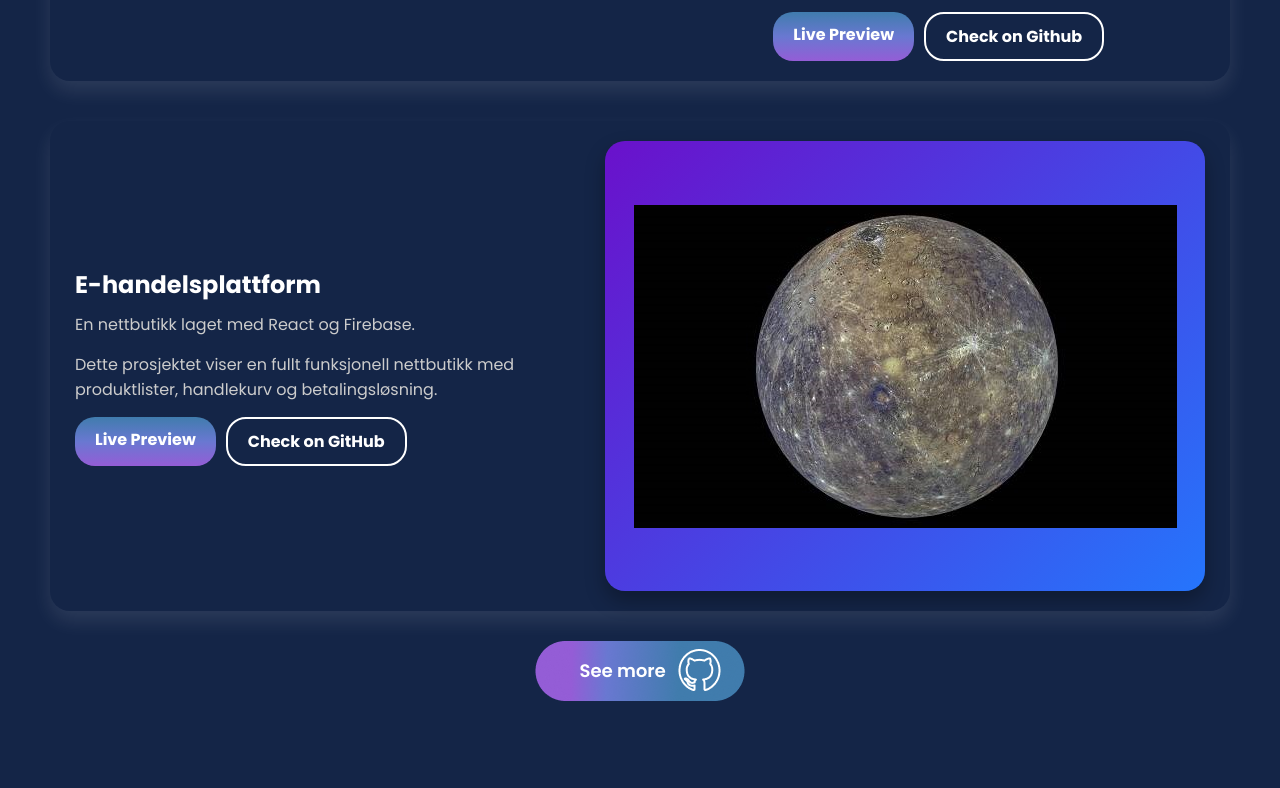
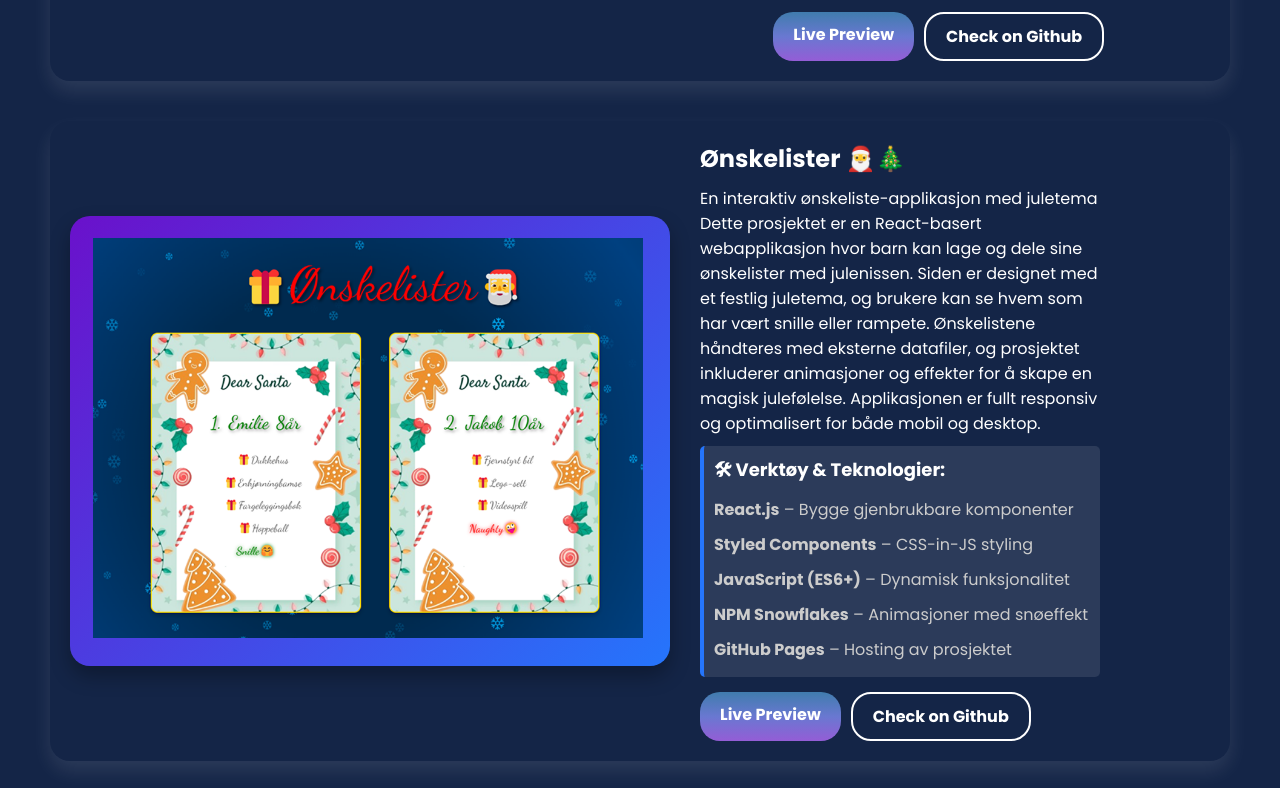
Before and after one commit to sravya-21k/Sravya_Portfolio, a website: page index.html in a window 1280 px wide. Shown: the part 4332-5120 px from the top of the page. Drawn offline with nearby package versions, Linux system fonts and the light colour scheme.

Commit message:
updated project4

```diff
--- a/Prosjekt.css
+++ b/Prosjekt.css
@@ -257,6 +257,67 @@ h3 {
 .see-more {
   margin-top: 30px;
 }
+.project-card4 {
+  display: flex;
+  align-items: center;
+  text-align: center;
+  justify-content: start;
+  background: transparent;
+  gap: 30px;
+  padding: 20px;
+  border-radius: 20px;
+  transition: transform 0.3s ease-in-out, box-shadow 0.3s ease-in-out;
+  max-width: 1200px;
+  height: auto;
+  margin: 40px auto;
+  /* border: 2px solid red; */
+  box-shadow: 0 10px 20px rgba(255, 255, 255, 0.1);
+}
+.image-box {
+  width: 600px;
+  height: 450px;
+  background: linear-gradient(135deg, #6a11cb, #2575fc);
+  display: flex;
+  align-items: center;
+  justify-content: center;
+  border-radius: 20px;
+  box-shadow: 0 10px 20px rgba(0, 0, 0, 0.3);
+}
+
+.project-card4:hover {
+  transform: scale(1.03);
+  box-shadow: 0 15px 30px rgba(255, 255, 255, 0.2);
+}
+
+.wishlist-img {
+  position: relative;
+  align-items: start;
+  width: 550px;
+  height: 400px;
+  margin-left: 0;
+  cursor: pointer;
+  object-fit: cover;
+  /* border-radius: 20px; */
+  margin-right: 5px;
+  /* box-shadow: 0 5px 15px rgba(0, 0, 0, 0.3); */
+}
+
+.project-info4 {
+  text-align: left;
+
+  max-width: 400px;
+}
+
+h3 {
+  font-size: 24px;
+  font-weight: bold;
+  margin-bottom: 10px;
+}
+.project-info p {
+  font-size: 16px;
+  color: #ccc;
+  margin-bottom: 15px;
+}
 /*  Tablets  */
 @media (max-width: 1024px) {
   #projects {
--- a/index.html
+++ b/index.html
@@ -308,43 +308,57 @@
           </div>
         </div>
       </div>
-
-      <div class="project-card2">
-        <div class="project-info2">
-          <h3 class="project-title">E-handelsplattform</h3>
-          <p>En nettbutikk laget med React og Firebase.</p>
-          <p>
-            Dette prosjektet viser en fullt funksjonell nettbutikk med
-            produktlister, handlekurv og betalingsløsning.
-          </p>
-          <div class="buttons">
-            <a
-              href=""
-              target="_blank"
-              rel="noopener noreferrer"
-              class="live-preview"
-              >Live Preview</a
-            >
-            <a href="" target="_blank" rel="noopener noreferrer" class="github"
-              >Check on GitHub</a
-            >
-          </div>
+      <div class="project-card4">
+        <div class="image-box">
+          <a
+            href="https://sravya-21k.github.io/wishlist_react/"
+            target="_blank"
+            rel="noopener noreferrer"
+            ><img
+              class="wishlist-img"
+              src="./icons/wishlist.png"
+              alt="wishlist"
+          /></a>
         </div>
 
-        <div class="image-box">
-          <img src="./icons/Sect4-img3.jpg" alt="Planet Merkur" />
+      <div class="project-info4">
+        <h3>Ønskelister 🎅🎄</h3>
+        <p>En interaktiv ønskeliste-applikasjon med juletema</p>
+        <p>
+          Dette prosjektet er en React-basert webapplikasjon hvor barn kan lage og
+          dele sine ønskelister med julenissen. Siden er designet med et festlig
+          juletema, og brukere kan se hvem som har vært snille eller rampete.
+          Ønskelistene håndteres med eksterne datafiler, og prosjektet inkluderer
+          animasjoner og effekter for å skape en magisk julefølelse.
+          Applikasjonen er fullt responsiv og optimalisert for både mobil og desktop.
+        </p>
+        <div class="tools-section">
+          <h4>🛠 Verktøy & Teknologier:</h4>
+          <ul>
+            <li><strong>React.js</strong> – Bygge gjenbrukbare komponenter</li>
+            <li><strong>Styled Components</strong> – CSS-in-JS styling</li>
+            <li><strong>JavaScript (ES6+)</strong> – Dynamisk funksjonalitet</li>
+            <li><strong>NPM Snowflakes</strong> – Animasjoner med snøeffekt</li>
+            <li><strong>GitHub Pages</strong> – Hosting av prosjektet</li>
+          </ul>
+        </div>
+
+        <div class="buttons">
+          <a
+            href="https://sravya-21k.github.io/wishlist_react/"
+            class="live-preview"
+            target="_blank"
+            rel="noopener noreferrer"
+          >Live Preview</a>
+          <a
+            href="https://github.com/sravya-21k/wishlist_react.git"
+            class="github"
+            target="_blank"
+            rel="noopener noreferrer"
+          >Check on Github</a>
         </div>
       </div>
 
-      <div class="see-more">
-        <a
-          href=" https://github.com/sravya-21k"
-          target="_blank"
-          rel="noopener noreferrer"
-        >
-          <img src="./icons/Frame 71.png" alt="Github"
-        /></a>
-      </div>
     </section>
     <section class="kontakt">
       <div class="up-arrow">
```
Also changed, not shown: icons/wishlist.png (added).
